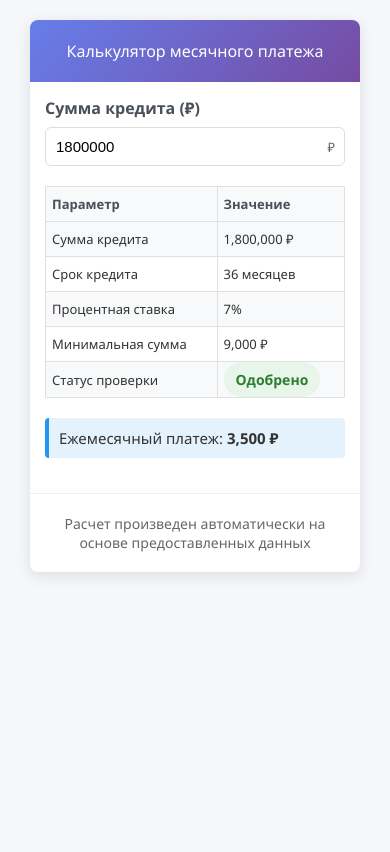
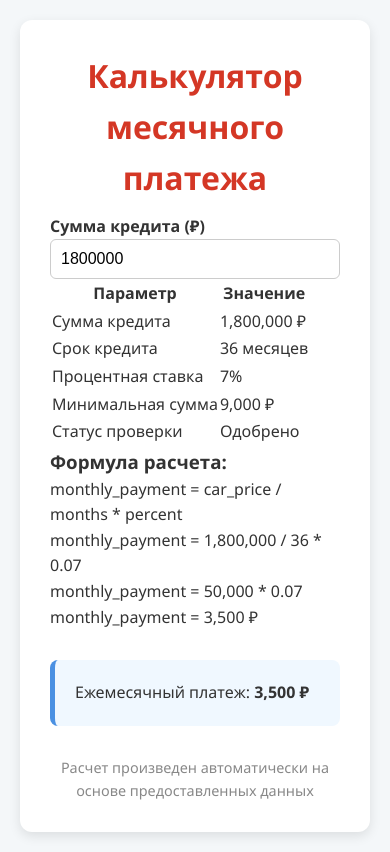
Before and after one commit to AlexandrST228/Payment.ru, a plain HTML site: page index.html in a window 390 px wide. Drawn offline with Linux system fonts and the light colour scheme.

Commit message:
style.css

```diff
--- a/style.css
+++ b/style.css
@@ -1,212 +1,138 @@
+
+        * {
+            box-sizing: border-box;
+            margin: 0;
+            padding: 0;
+        }
 
         body {
             font-family: 'Segoe UI', Tahoma, Geneva, Verdana, sans-serif;
-            margin: 20px;
-            background-color: #f5f7fa;
+            background: #f4f7f9;
             color: #333;
+            line-height: 1.6;
+            padding: 20px;
         }
+
         .container {
             max-width: 800px;
             margin: 0 auto;
-            background-color: white;
-            border-radius: 10px;
-            box-shadow: 0 4px 15px rgba(0,0,0,0.1);
-            overflow: hidden;
-        }
-        .header {
-            background: linear-gradient(135deg, #667eea 0%, #764ba2 100%);
-            color: white;
-            padding: 20px;
-            text-align: center;
-        }
-        .header h1 {
-            margin: 0;
-            font-size: 24px;
-            font-weight: 500;
-        }
-        .content {
+            background: #fff;
             padding: 30px;
-        }
-        .form-group {
-            margin-bottom: 20px;
-        }
-        .form-group label {
-            display: block;
-            margin-bottom: 8px;
-            font-weight: 600;
-            color: #495057;
-        }
-        .form-group input {
-            width: 100%;
-            padding: 12px;
-            border: 1px solid #ddd;
-            border-radius: 6px;
-            font-size: 16px;
-            box-sizing: border-box;
-        }
-        .form-group input:focus {
-            outline: none;
-            border-color: #667eea;
-            box-shadow: 0 0 0 2px rgba(102, 126, 234, 0.2);
-        }
-        .table {
-            width: 100%;
-            border-collapse: collapse;
-            margin: 20px 0;
-        }
-        .table th, .table td {
-            border: 1px solid #e0e0e0;
-            padding: 12px 15px;
-            text-align: left;
-        }
-        .table th {
-            background-color: #f8f9fa;
-            font-weight: 600;
-            color: #495057;
-        }
-        .table tr:nth-child(even) {
-            background-color: #f8f9fa;
-        }
-        .result {
-            background-color: #e3f2fd;
-            border-left: 4px solid #2196f3;
-            padding: 15px;
-            margin: 20px 0;
-            border-radius: 4px;
-            font-weight: 500;
-        }
-        .status {
-            padding: 8px 12px;
-            border-radius: 20px;
-            font-size: 14px;
-            font-weight: bold;
-        }
-        .status-ok {
-            background-color: #e8f5e9;
-            color: #2e7d32;
-        }
-        .status-no {
-            background-color: #ffebee;
-            color: #c62828;
-        }
-        .calculation {
-            background-color: #fff8e1;
-            padding: 15px;
-            border-radius: 8px;
-            margin: 20px 0;
-            border: 1px solid #ffeb3b;
-        }
-        .calculation p {
-            margin: 8px 0;
-            font-family: monospace;
-        }
-        .footer {
-            text-align: center;
-            padding: 20px;
-            color: #666;
-            font-size: 14px;
-            border-top: 1px solid #eee;
-        }
-        .input-container {
-            position: relative;
-            display: flex;
-            align-items: center;
-        }
-        .input-container::after {
-            content: '₽';
-            position: absolute;
-            right: 12px;
-            color: #666;
-            pointer-events: none;
-        }
-              .calculation {
-            display: none; /* Скрытие блока с формулой */
-            background-color: #fff8e1;
-            padding: 12px;
-            border-radius: 8px;
-            margin: 15px 0;
-            border: 1px solid #ffeb3b;
-            font-size: 14px;
+            border-radius: 12px;
+            box-shadow: 0 4px 12px rgba(0, 0, 0, 0.1);
         }
 
-        /* Адаптивность для мобильных устройств */
-        @media (max-width: 480px) {
-            .container {
-                margin: 10px;
-                border-radius: 8px;
-            }
+        h1 {
+            text-align: center;
+            color: #d43725;
+            margin-bottom: 10px;
+        }
 
-            .content {
-                padding: 15px;
-            }
+        .subtitle {
+            text-align: center;
+            color: #666;
+            font-size: 1.1em;
+            margin-bottom: 25px;
+        }
 
-            .header h1 {
-                font-size: 16px;
-            }
+        form {
+            display: grid;
+            grid-template-columns: 1fr 1fr;
+            gap: 15px;
+        }
 
-            .table {
-                font-size: 13px;
-            }
-
-            .table th, .table td {
-                padding: 8px 6px;
-            }
-
-            .result {
-                font-size: 15px;
-                padding: 10px;
-            }
-
-            .calculation {
-                padding: 10px;
-            }
-
-            .calculation h3 {
-                font-size: 14px;
-            }
-
-            .calculation p {
-                font-size: 13px;
-            }
-
-            .form-group input {
-                padding: 10px;
-                font-size: 15px;
-            }
-
-            .input-container::after {
-                font-size: 13px;
-                right: 10px;
+        @media (max-width: 600px) {
+            form {
+                grid-template-columns: 1fr;
             }
         }
 
-        /* Адаптивность для планшетов */
-        @media (min-width: 768px) and (max-width: 1024px) {
-            .container {
-                margin: 20px;
-            }
+        label {
+            font-weight: bold;
+            margin-top: 10px;
+        }
 
-            .content {
-                padding: 25px;
-            }
+        input[type="number"] {
+            width: 100%;
+            padding: 10px;
+            border: 1px solid #ccc;
+            border-radius: 6px;
+            font-size: 1em;
+        }
 
-            .header h1 {
-                font-size: 20px;
-            }
+        button {
+            grid-column: 1 / -1;
+            margin-top: 20px;
+            padding: 12px;
+            background: #d43725;
+            color: white;
+            border: none;
+            border-radius: 6px;
+            font-size: 1.1em;
+            cursor: pointer;
+            transition: background 0.3s;
+        }
 
-            .table {
-                font-size: 15px;
-            }
+        button:hover {
+            background: #b22e1f;
+        }
 
-            .table th, .table td {
-                padding: 11px 10px;
-            }
+        .result {
+            margin-top: 30px;
+            padding: 20px;
+            background: #f0f8ff;
+            border-left: 5px solid #4a90e2;
+            border-radius: 8px;
+        }
 
-            .result {
-                font-size: 17px;
-            }
+        .result h2 {
+            margin-top: 0;
+            color: #2c3e50;
+        }
 
-            .calculation {
-                font-size: 15px;
+        .limits {
+            display: grid;
+            grid-template-columns: 1fr 1fr;
+            gap: 12px;
+            margin-top: 15px;
+        }
+
+        @media (max-width: 600px) {
+            .limits {
+                grid-template-columns: 1fr;
             }
         }
+
+        .limit-item {
+            padding: 12px;
+            background: #eef5ff;
+            border-radius: 8px;
+            font-weight: 500;
+            display: flex;
+            justify-content: space-between;
+        }
+
+        .limit-item .amount {
+            color: #d43725;
+            font-weight: bold;
+            min-width: 100px;
+            text-align: right;
+        }
+
+        .error {
+            text-align: center;
+            color: #d43725;
+            font-weight: bold;
+            margin: 20px 0;
+        }
+
+        .success {
+            color: #27ae60;
+        }
+
+        .footer {
+            text-align: center;
+            margin-top: 30px;
+            color: #888;
+            font-size: 0.9em;
+        }
```
